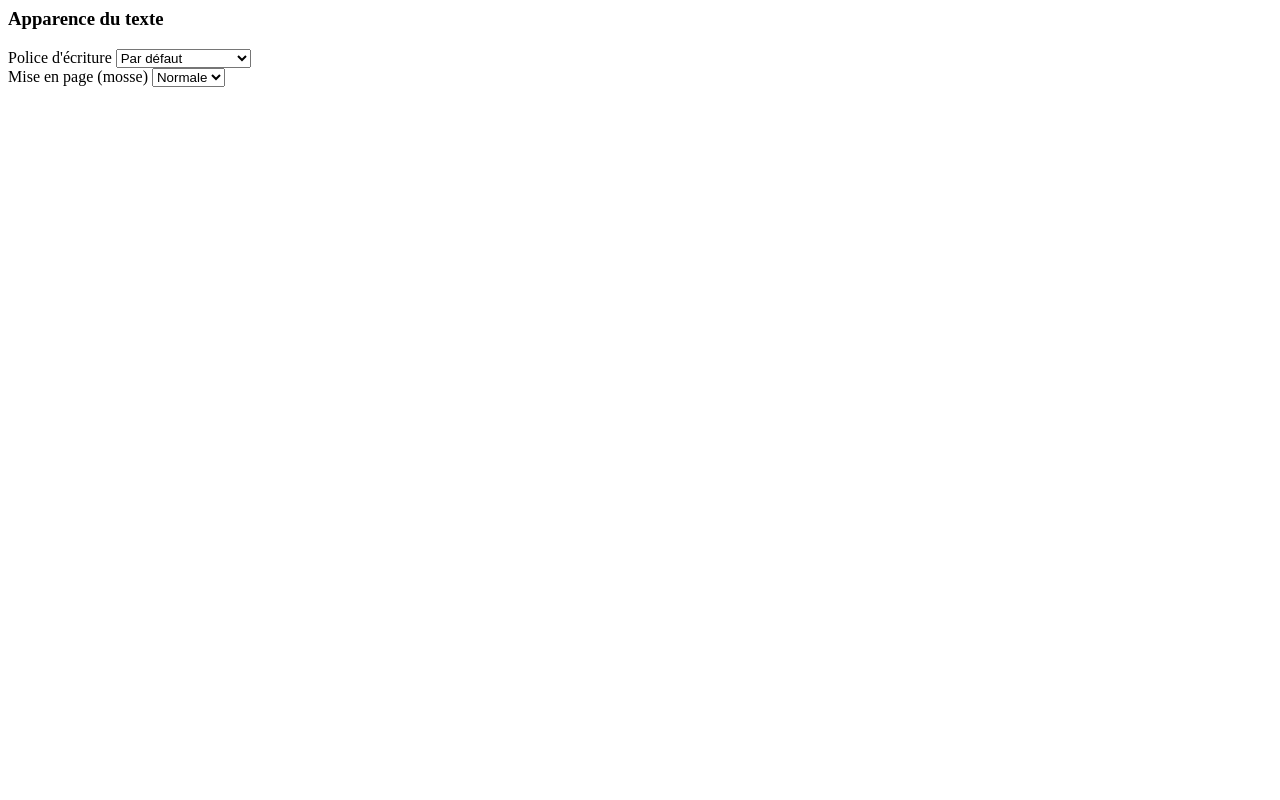
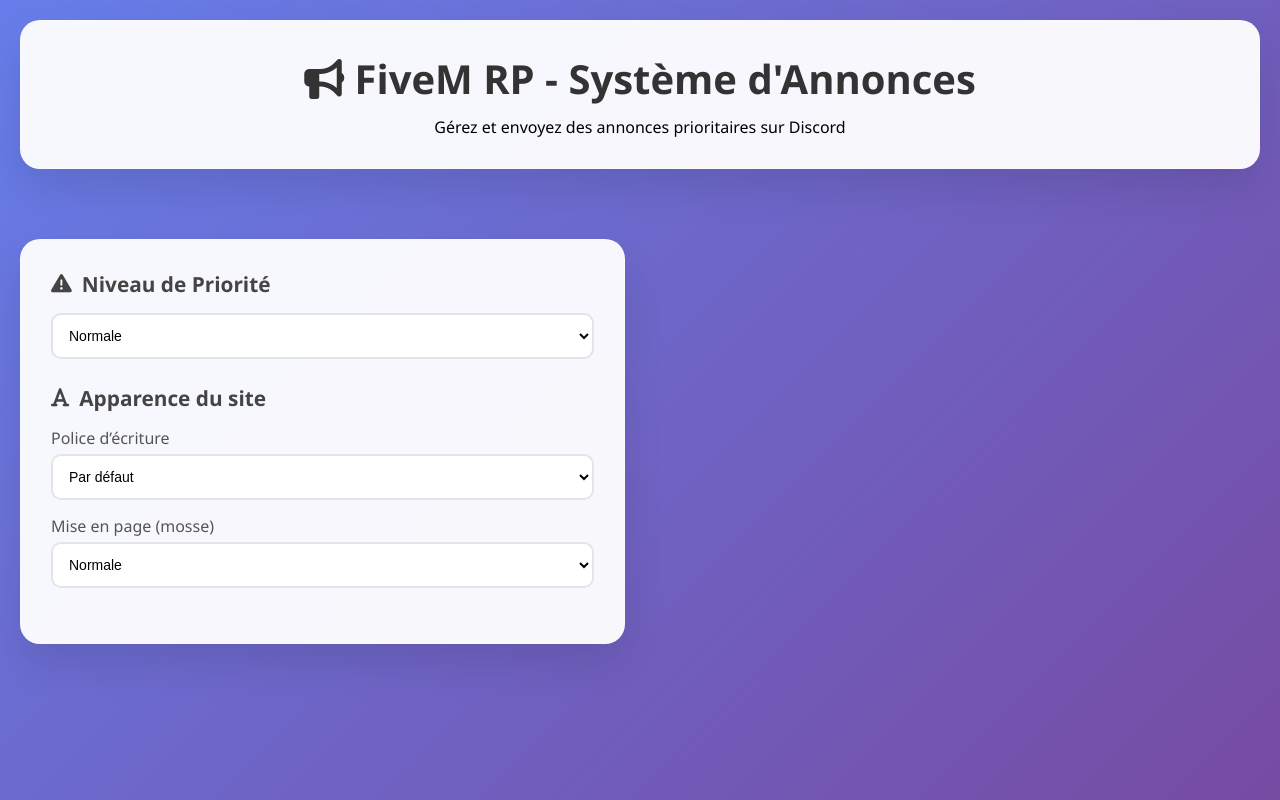
Before and after one commit to sebdompuj-ctrl/discord, a plain HTML site: page index.html in a window 1280 px wide. Drawn offline with Linux system fonts and the light colour scheme.

Commit message:
Update index.html

```diff
--- a/index.html
+++ b/index.html
@@ -1,10 +1,139 @@
-<!-- 🔽 AJOUTE CETTE SECTION APRÈS "Niveau de Priorité" -->
+<!DOCTYPE html>
+<html lang="fr">
+<head>
+    <meta charset="UTF-8">
+    <meta name="viewport" content="width=device-width, initial-scale=1.0">
+    <title>FiveM RP - Système d'Annonces Discord</title>
+    <link href="https://cdnjs.cloudflare.com/ajax/libs/font-awesome/6.4.0/css/all.min.css" rel="stylesheet">
+    <style>
+        * {
+            margin: 0;
+            padding: 0;
+            box-sizing: border-box;
+        }
+
+        body {
+            font-family: 'Segoe UI', Tahoma, Geneva, Verdana, sans-serif;
+            background: linear-gradient(135deg, #667eea 0%, #764ba2 100%);
+            min-height: 100vh;
+            padding: 20px;
+            transition: font-family 0.3s ease;
+        }
+
+        .container {
+            max-width: 1400px;
+            margin: 0 auto;
+            display: grid;
+            grid-template-columns: 1fr 1fr;
+            gap: 30px;
+            align-items: start;
+            transition: max-width 0.3s ease;
+        }
+
+        .panel {
+            background: rgba(255, 255, 255, 0.95);
+            backdrop-filter: blur(10px);
+            border-radius: 20px;
+            padding: 30px;
+            box-shadow: 0 20px 40px rgba(0, 0, 0, 0.1);
+            border: 1px solid rgba(255, 255, 255, 0.3);
+        }
+
+        .header {
+            text-align: center;
+            margin-bottom: 40px;
+            grid-column: 1 / -1;
+        }
+
+        .header h1 {
+            color: #333;
+            font-size: 2.5rem;
+            margin-bottom: 10px;
+        }
+
+        .form-section {
+            margin-bottom: 25px;
+        }
+
+        .form-section h3 {
+            color: #444;
+            margin-bottom: 15px;
+            font-size: 1.3rem;
+            display: flex;
+            align-items: center;
+            gap: 10px;
+        }
+
+        .form-group {
+            margin-bottom: 15px;
+        }
+
+        .form-group label {
+            display: block;
+            margin-bottom: 5px;
+            color: #555;
+            font-weight: 500;
+        }
+
+        .form-group select {
+            width: 100%;
+            padding: 12px;
+            border: 2px solid #e1e5e9;
+            border-radius: 10px;
+            font-size: 14px;
+            transition: all 0.3s ease;
+            background: white;
+        }
+
+        .form-group select:focus {
+            outline: none;
+            border-color: #667eea;
+            box-shadow: 0 0 10px rgba(102, 126, 234, 0.2);
+        }
+
+        @media (max-width: 1024px) {
+            .container {
+                grid-template-columns: 1fr;
+                gap: 20px;
+            }
+        }
+
+        @media (max-width: 768px) {
+            .buttons {
+                flex-direction: column;
+            }
+        }
+    </style>
+</head>
+<body>
+    <div class="container">
+        <div class="header panel">
+            <h1><i class="fas fa-bullhorn"></i> FiveM RP - Système d'Annonces</h1>
+            <p>Gérez et envoyez des annonces prioritaires sur Discord</p>
+        </div>
+
+        <div class="panel">
+            <!-- Priorité -->
             <div class="form-section">
-    <h3><i class="fas fa-font"></i> Apparence du texte</h3>
+                <h3><i class="fas fa-exclamation-triangle"></i> Niveau de Priorité</h3>
+                <div class="form-group">
+                    <select id="priorityLevel">
+                        <option value="info">Information</option>
+                        <option value="basse">Basse</option>
+                        <option value="normale" selected>Normale</option>
+                        <option value="importante">Importante</option>
+                        <option value="urgente">Urgente</option>
+                        <option value="critique">Critique</option>
+                    </select>
+                </div>
+            </div>
 
-    <!-- Choix de la police -->
+            <!-- 🔤 Apparence du site -->
+            <div class="form-section">
+                <h3><i class="fas fa-font"></i> Apparence du site</h3>
+
                 <div class="form-group">
-        <label>Police d'écriture</label>
+                    <label>Police d’écriture</label>
                     <select id="fontSelect" onchange="updateFont()">
                         <option value="'Segoe UI', Tahoma, Geneva, Verdana, sans-serif">Par défaut</option>
                         <option value="'Roboto', sans-serif">Roboto</option>
@@ -15,7 +144,6 @@
                     </select>
                 </div>
 
-    <!-- Choix de la mise en page -->
                 <div class="form-group">
                     <label>Mise en page (mosse)</label>
                     <select id="layoutSelect" onchange="updateLayout()">
@@ -24,16 +152,18 @@
                     </select>
                 </div>
             </div>
+        </div>
+    </div>
 
     <script>
-    // 🔤 Fonction pour changer la police
+        // 🔤 Changer la police d'écriture
         function updateFont() {
             const selectedFont = document.getElementById('fontSelect').value;
             document.body.style.fontFamily = selectedFont;
             localStorage.setItem('fivem_font', selectedFont);
         }
 
-    // 🧭 Fonction pour changer la mise en page
+        // 🧭 Changer la mise en page (mosse)
         function updateLayout() {
             const layout = document.getElementById('layoutSelect').value;
             const container = document.querySelector('.container');
@@ -49,7 +179,7 @@
             localStorage.setItem('fivem_layout', layout);
         }
 
-    // 🔄 Charger les préférences sauvegardées au démarrage
+        // 🔁 Charger les préférences sauvegardées
         document.addEventListener('DOMContentLoaded', () => {
             const savedFont = localStorage.getItem('fivem_font');
             const savedLayout = localStorage.getItem('fivem_layout');
@@ -65,3 +195,5 @@
             }
         });
     </script>
+</body>
+</html>
```
Lines whose indentation alone changed are shown as unchanged.
